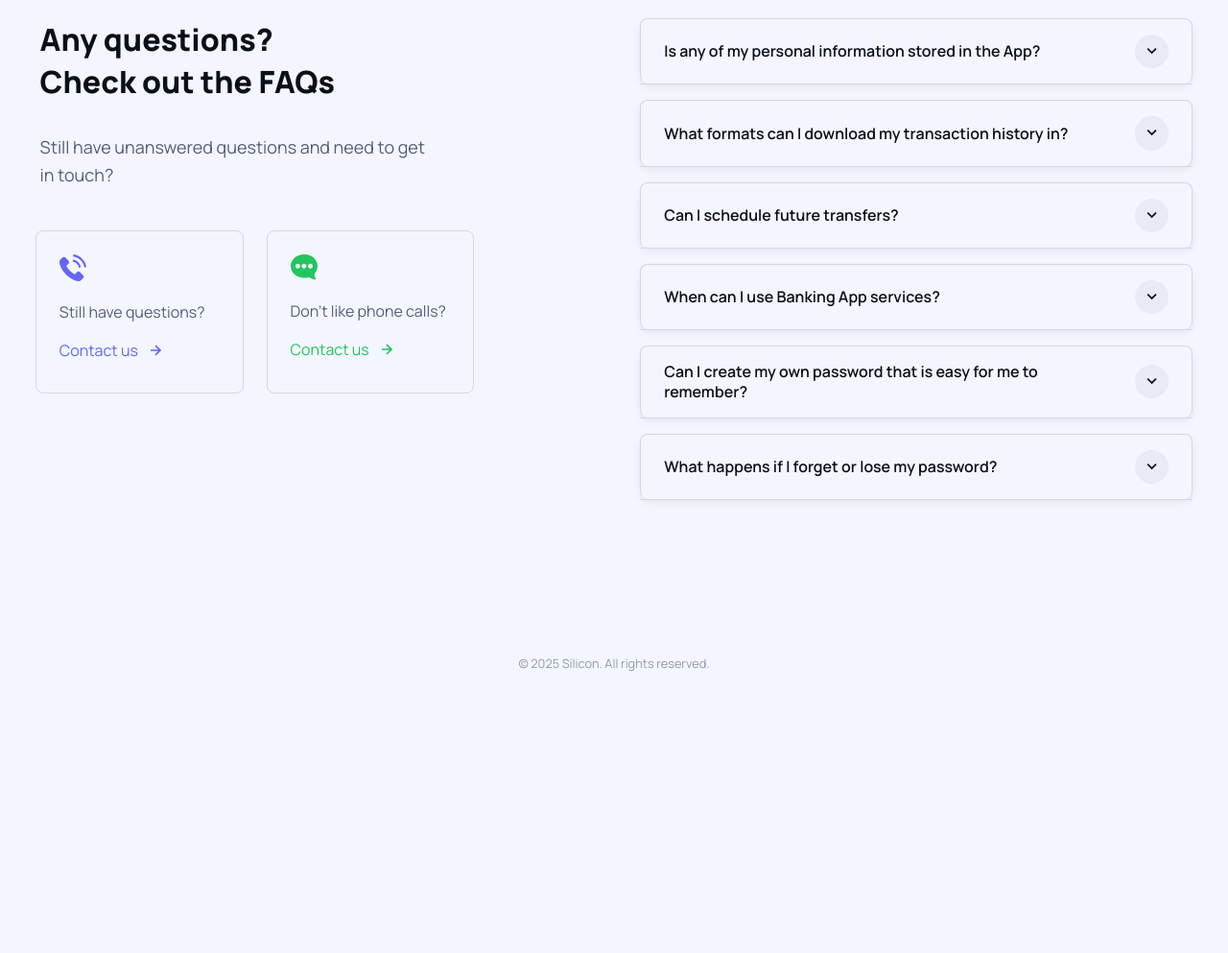
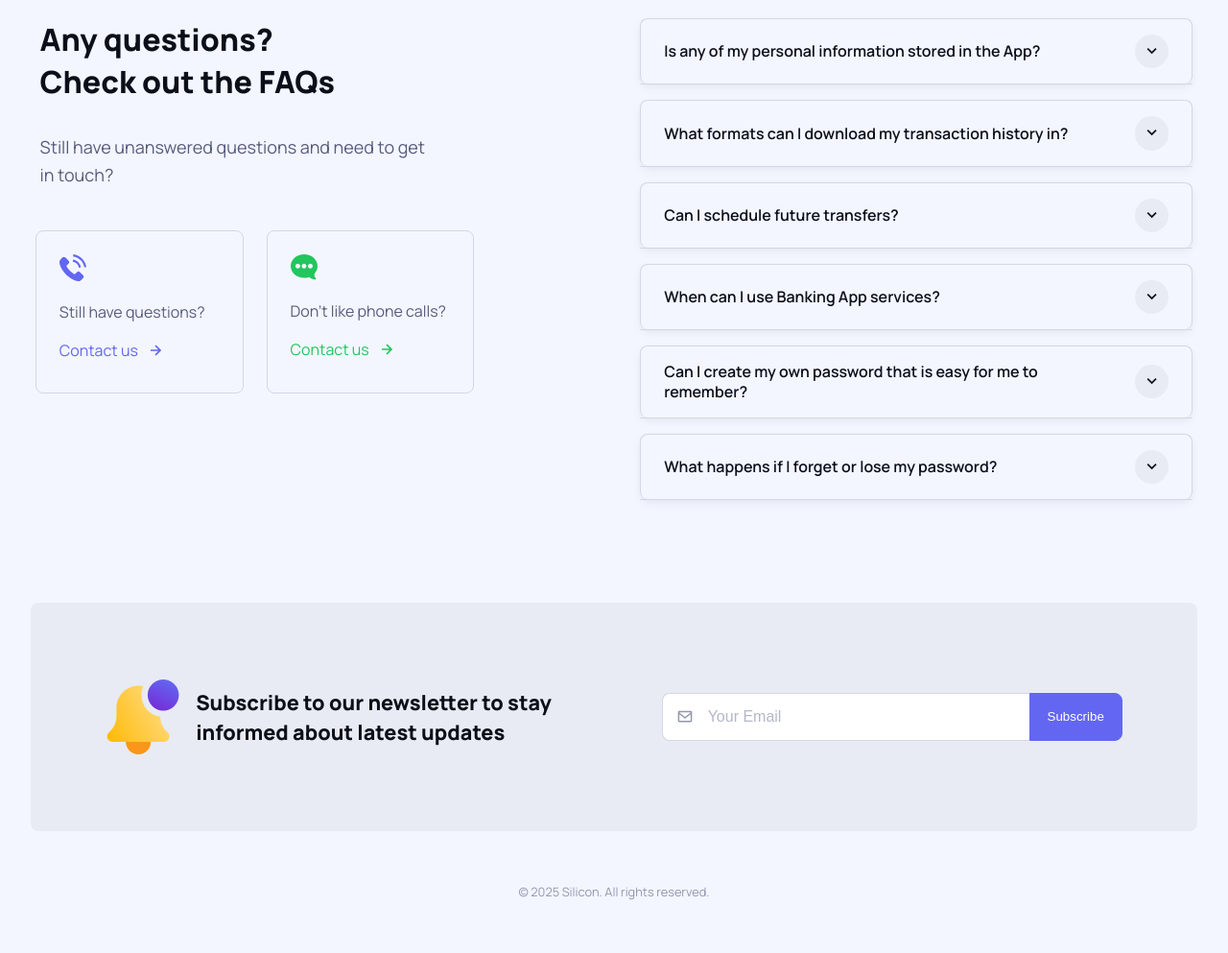
Before and after one commit to Zileena6/silicon-design, a website: page index.html in a window 1280 px wide. Shown: the part 4869-5862 px from the top of the page at 96% size. Before the commit the page ends 5624 px from the top, so only its background shows below. Drawn offline with Linux system fonts and the light colour scheme.

Commit message:
Adds content to subscribe section

```diff
--- a/css/style.css
+++ b/css/style.css
@@ -778,7 +778,7 @@ body {
   flex-direction: column;
   justify-content: center;
   align-items: center;
-  padding: 3rem 0;
+  padding: 3rem 0 2rem 0;
   margin: 0 auto;
 
   @media (min-width: 768px) {
@@ -1031,6 +1031,132 @@ body {
 
 /* MARK: Subscribe */
 
+.subscribe-section {
+  max-width: 1320px;
+  margin: 0 0.75rem;
+  display: flex;
+  justify-content: center;
+  align-items: center;
+
+  @media (min-width: 768px) {
+    margin: 0 2rem;
+  }
+
+  @media (min-width: 1200px) {
+    margin: 0 auto;
+  }
+
+  .subscribe {
+    width: 100%;
+    background-color: var(--secondary-color);
+    display: flex;
+    flex-direction: column;
+    justify-content: center;
+    align-items: center;
+    border-radius: 0.5rem;
+    padding: 2.2rem 1rem;
+    row-gap: 2.4rem;
+
+    @media (min-width: 768px) {
+      padding: 5rem 1.5rem;
+
+      display: flex;
+      flex-direction: row;
+      justify-content: space-evenly;
+    }
+
+    @media (min-width: 1024px) {
+      width: 100%;
+    }
+
+    @media (min-width: 1200px) {
+      margin: 0 2rem;
+    }
+
+    .newsletter {
+      display: flex;
+      gap: 1rem;
+
+      @media (min-width: 1024px) {
+        width: 40%;
+        font-size: 1.5rem;
+      }
+
+      @media (min-width: 1200px) {
+        width: 45%;
+      }
+
+      p {
+        color: var(--heading-color);
+        font-size: 1.35rem;
+        line-height: 140%;
+        font-weight: 800;
+        padding-top: 0.6rem;
+      }
+
+      .small-screen {
+        @media (min-width: 1200px) {
+          display: none;
+        }
+
+        @media (min-width: 1440px) {
+        }
+      }
+
+      .large-screen {
+        display: none;
+
+        @media (min-width: 1200px) {
+          display: inline;
+        }
+      }
+    }
+
+    .subscribe-container {
+      display: inline-flex;
+      justify-content: flex-end;
+      max-width: 30rem;
+
+      @media (min-width: 768px) {
+        width: 65%;
+      }
+
+      .input-container {
+        width: 100%;
+        background-color: #fff;
+        border: 1px solid var(--border-color);
+        border-right: none;
+        border-radius: 0.5rem 0 0 0.5rem;
+        padding: 0.9rem;
+
+        display: inline-flex;
+
+        img {
+          padding-right: 0.9rem;
+        }
+
+        input {
+          width: 100%;
+          font-size: 1rem;
+          border: none;
+
+          &::placeholder {
+            color: var(--input-color);
+          }
+        }
+      }
+
+      button {
+        color: white;
+        background-color: var(--brand_primary);
+        border: 1px solid var(--brand_primary);
+        border-radius: 0 0.5rem 0.5rem 0;
+        padding: 0.8rem 1.125rem;
+      }
+    }
+  }
+}
+
 /* MARK: Footer */
 
 footer {
--- a/index.html
+++ b/index.html
@@ -684,6 +684,28 @@
 
     <!-- MARK: subscribe section -->
 
+    <section class="subscribe-section">
+      <div class="subscribe">
+        <div class="newsletter">
+          <img
+            src="./public/icons/notification-icon.svg"
+            alt="notification icon"
+          />
+          <p class="small-screen">Subscribe to our newsletter</p>
+          <p class="large-screen">
+            Subscribe to our newsletter to stay informed about latest updates
+          </p>
+        </div>
+        <div class="subscribe-container">
+          <div class="input-container">
+            <img src="./public/icons/email-icon.svg" alt="email icon" />
+            <input type="email" name="subscribe" placeholder="Your Email" />
+          </div>
+          <button type="submit" name="subscribe">Subscribe</button>
+        </div>
+      </div>
+    </section>
+
     <!-- MARK: footer -->
 
     <footer>© 2025 Silicon. All rights reserved.</footer>
```
